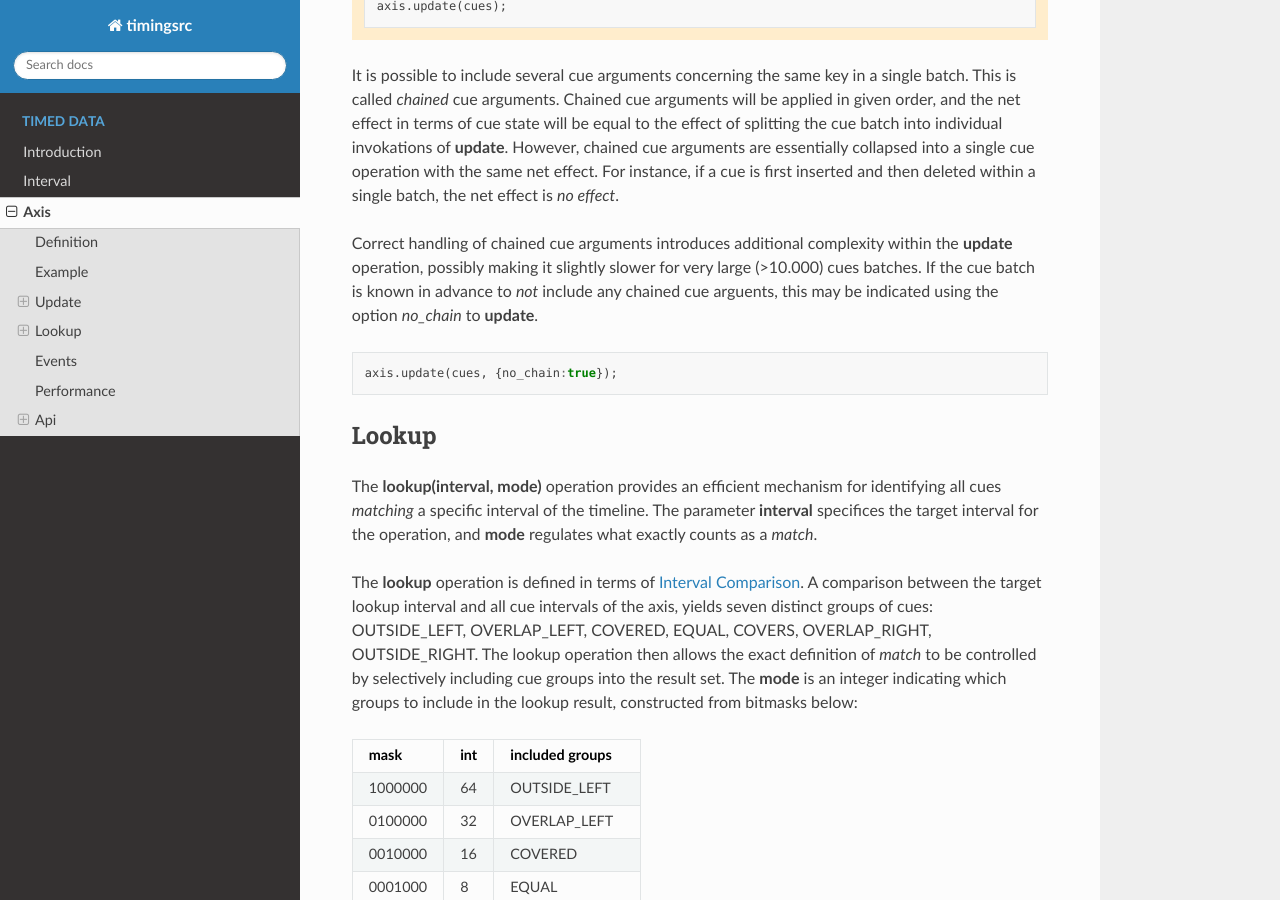
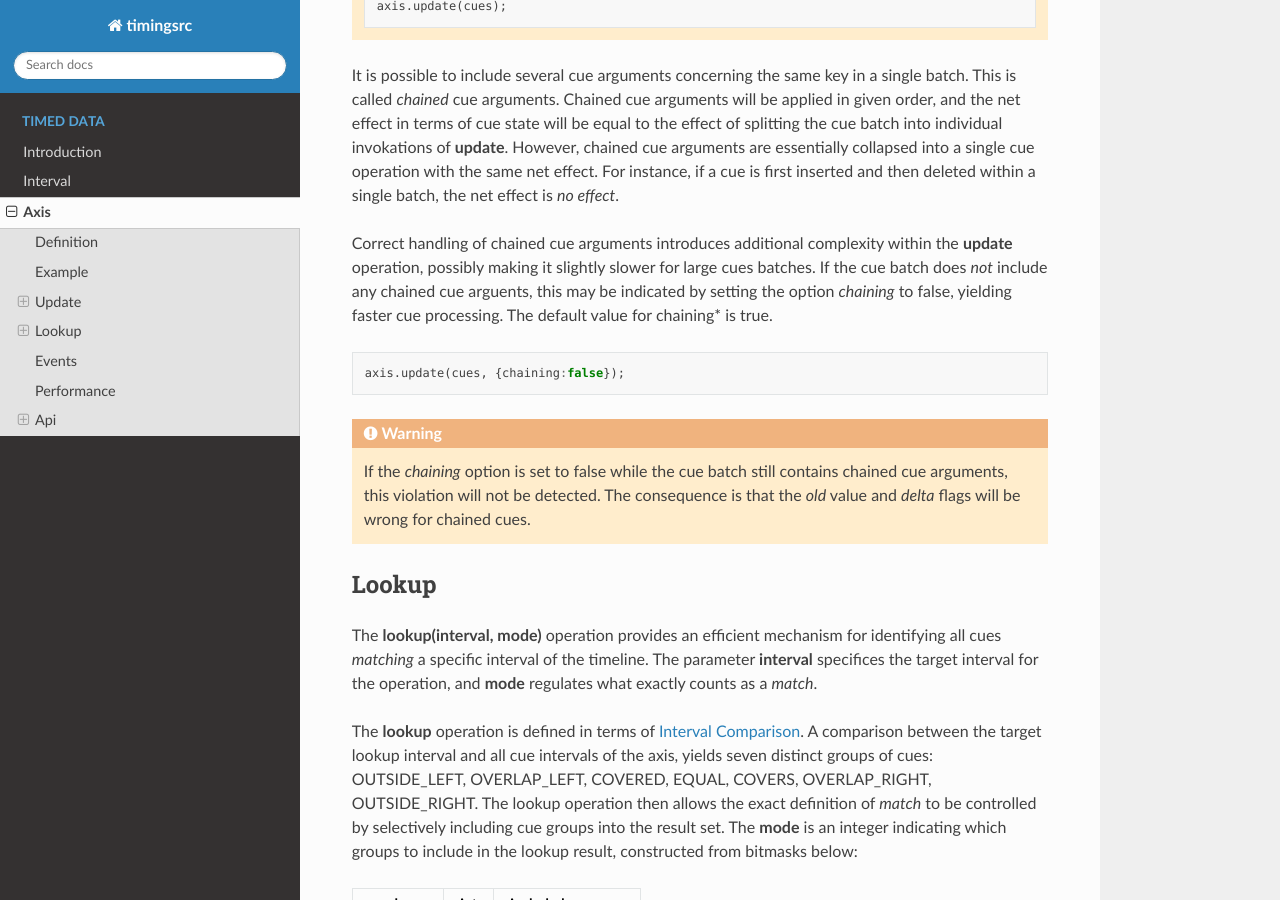
Before and after one commit to ingararntzen/timingdocs, a Sphinx documentation site: the page built from docs/source/axis.rst, in a window 1280 px wide and 900 px high, scrolled down 6817 px. Built offline with Sphinx 7.4.7 and the Read the Docs theme 2.0.0, drawn with Linux system fonts in a browser that asks for light colours.

Commit message:
completed chaining

```diff
--- a/docs/source/axis.rst
+++ b/docs/source/axis.rst
@@ -421,15 +421,22 @@ a single batch, the net effect is *no effect*.
 
 Correct handling of chained cue arguments introduces additional
 complexity within the **update** operation, possibly making it slightly
-slower for very large (>10.000) cues batches. If the cue batch is known
-in advance to *not* include any chained cue arguents, this may be
-indicated using the option *no_chain* to **update**.
-
+slower for large cues batches. If the cue batch does *not* include any
+chained cue arguents, this may be indicated by setting the option
+*chaining* to false, yielding faster cue processing. The default value
+for chaining* is true.
 
 ..  code-block:: javascript
 
-    axis.update(cues, {no_chain:true});
+    axis.update(cues, {chaining:false});
 
+
+..  warning::
+
+    If the *chaining* option is set to false while the cue batch still
+    contains chained cue arguments, this violation will not be detected.
+    The consequence is that the *old* value and *delta* flags will be
+    wrong for chained cues.
 
 
 .. _axis-lookup:
```
